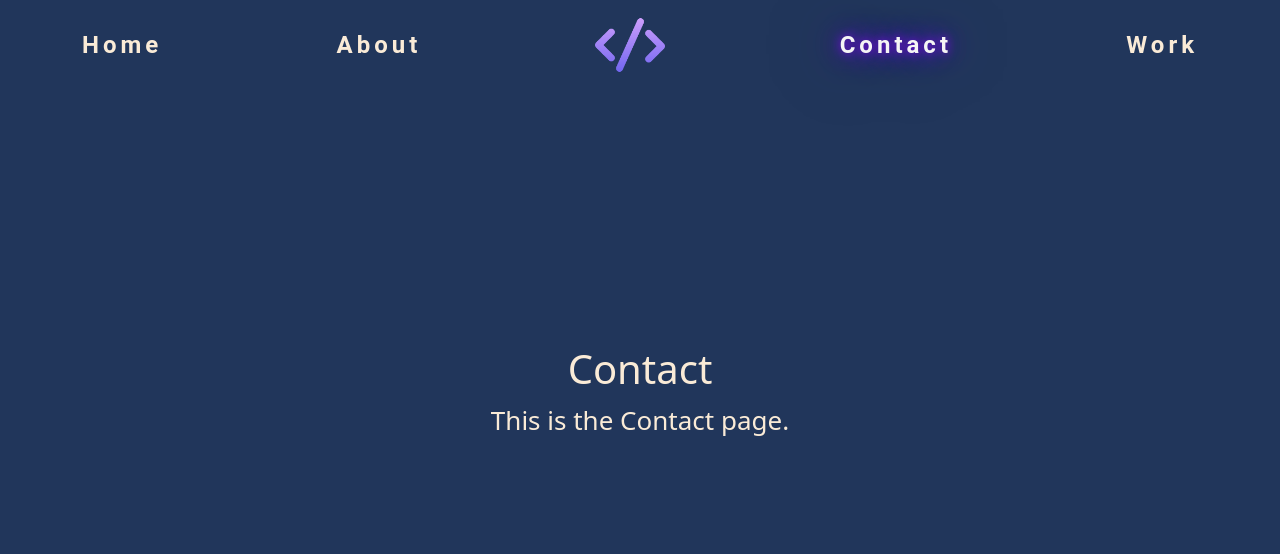
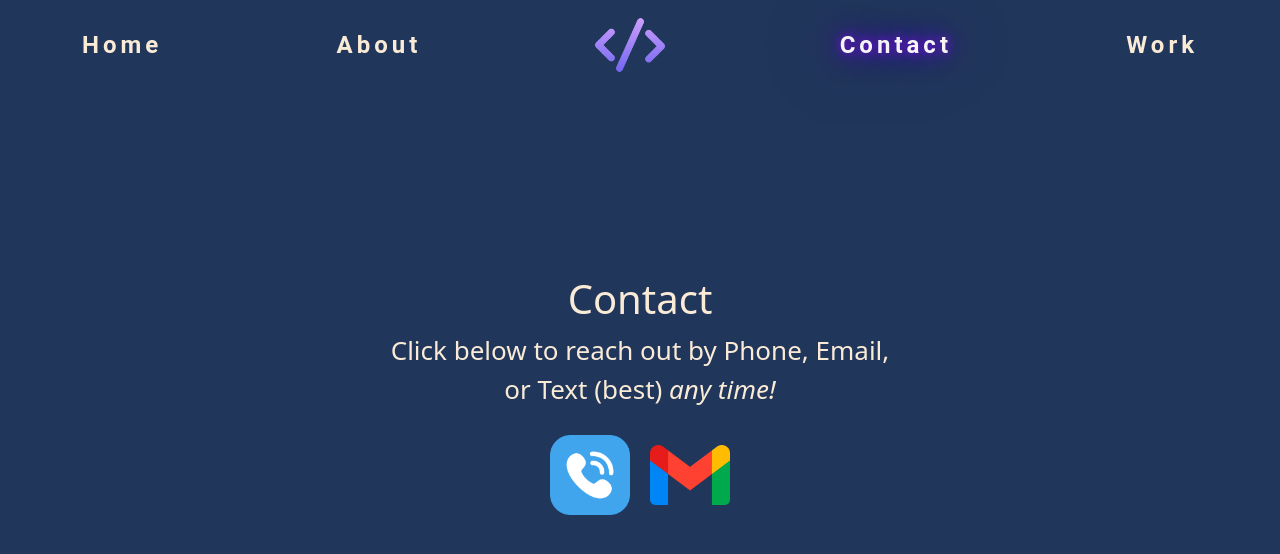
Before and after one commit to coding812/newSite2023, a React (Create React App) app: page /contact in a window 1280 px wide. Shown: the top 554 px of the page. Built offline with nearby package versions, Linux system fonts and the light colour scheme.

Commit message:
updated contact page with icons and contact info

```diff
--- a/src/Views/About.css
+++ b/src/Views/About.css
@@ -7,7 +7,6 @@
     align-items: center;
     justify-content: center;
     color:antiquewhite;
-    letter-spacing: px;
 }
 .text
 {
--- /dev/null
+++ b/src/Views/Contact.css
@@ -0,0 +1,5 @@
+.Phone, .Gmail
+{
+    height: 10vh;
+    margin: 10px;
+}
--- a/src/Views/Contact.js
+++ b/src/Views/Contact.js
@@ -1,11 +1,36 @@
 import React from 'react';
+import '../Views/Contact.css';
+import Phone from '../Shared/Media/Phone.png'
+import Gmail from '../Shared/Media/Gmail.png'
 
 const Contact = () =>
 {
+  const phoneNumber = '7277980200';
+  const emailAddress = 'coding812@gmail.com';
+  const subject = 'Job Opportunity';
+  const message = `Hey Steve! How's it going? I wanted to reach out and see if you'd be interested in coming to work with us!.`;
+
+  const openTextMessage = () =>
+  {
+    window.open(`sms:${phoneNumber}?body=${message}`);
+  };
+
+  const openEmail = () =>
+  {
+    window.open(`mailto:${emailAddress}?subject=${subject}&body=${message}`);
+  }
+
   return (
     <div>
       <h1>Contact</h1>
-      <p>This is the Contact page.</p>
+      <p>Click below to reach out by Phone, Email,<br></br> or Text (best) <em>any time!</em> </p>
+      <a href={`sms:${phoneNumber}`}>
+        <img src={Phone} className='Phone' alt='Phone' onClick={openTextMessage} />
+      </a>
+      <a href={`mailto:${emailAddress}`}>
+        <img src={Gmail} className='Gmail' alt='Gmail'
+        onClick={openEmail}/>
+      </a>
     </div>
   );
 };
```
Also changed, not shown: src/Shared/Media/Gmail.png (added), src/Shared/Media/Phone.png (added).
